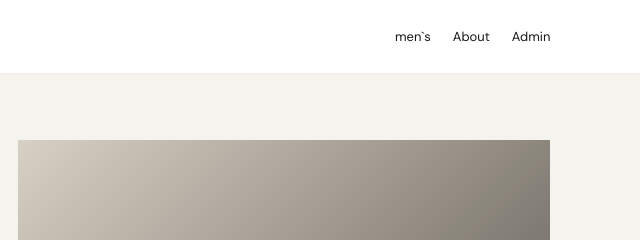
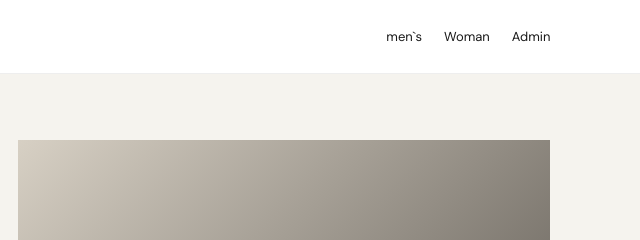
Before and after one commit to hsbababzbznjxbxbznbbb-alt/Menzo-Wears-, a plain HTML site: page index.html in a window 1280 px wide. Shown: the top 240 px of the page, 640-1280 px from the left. Drawn offline with nearby package versions, Linux system fonts and the light colour scheme.

Commit message:
update index.html

```diff
--- a/index.html
+++ b/index.html
@@ -13,7 +13,7 @@
   </a>
   <nav>
   <a href="#shop">men`s</a>
-  <a href="#about">About</a>
+  <a href="#about">Woman</a>
   <a href="#admin">Admin</a>
   </nav>
 </header>
```
